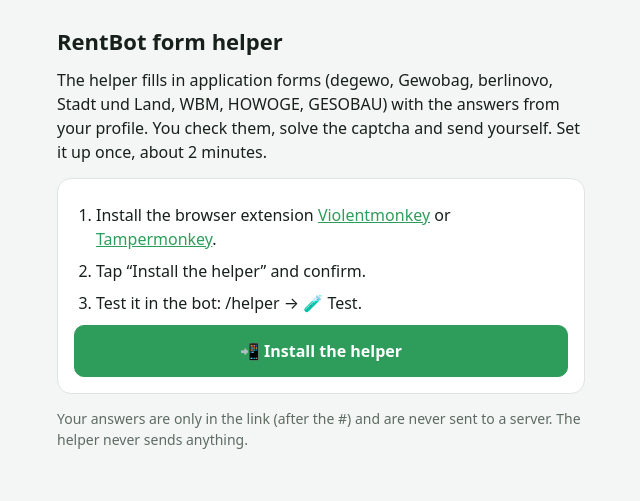
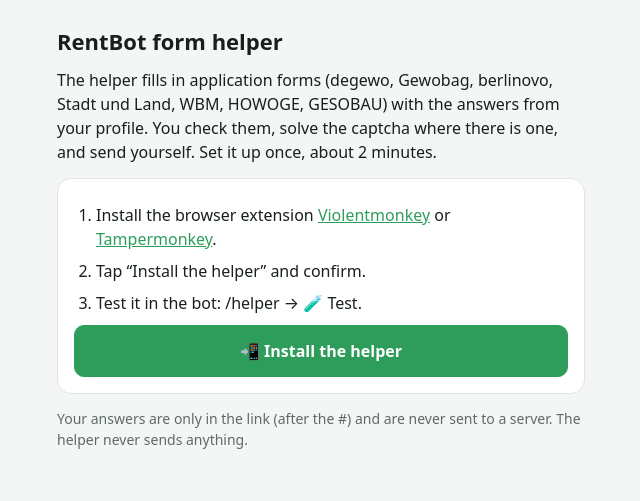
Before and after one commit to RentMeIfYouCanBot/rentmeifyoucan-helper, a plain HTML site: page rentbot-helper.html in a window 1280 px wide. Shown: the whole page, without its empty margins (319-959 px from the left). Drawn offline with Linux system fonts and the light colour scheme.

Commit message:
Helper page: captcha only where there is one

```diff
--- a/rentbot-helper.html
+++ b/rentbot-helper.html
@@ -95,7 +95,7 @@
       testNoText: 'Wenn du ihn schon installiert hast, öffne diese Seite in dem Browser, in dem er installiert ist:',
       checkAgain: 'Nochmal prüfen',
       installTitle: 'RentBot-Formular-Helfer',
-      installIntro: 'Der Helfer füllt Bewerbungsformulare (degewo, Gewobag, berlinovo, Stadt und Land, WBM, HOWOGE, GESOBAU) mit den Antworten aus deinem Profil aus. Du prüfst, löst das Captcha und sendest selbst ab. Einmal einrichten, etwa 2 Minuten.',
+      installIntro: 'Der Helfer füllt Bewerbungsformulare (degewo, Gewobag, berlinovo, Stadt und Land, WBM, HOWOGE, GESOBAU) mit den Antworten aus deinem Profil aus. Du prüfst, löst das Captcha, wo es eins gibt, und sendest selbst ab. Einmal einrichten, etwa 2 Minuten.',
       installed: '✅ Der Helfer ist in diesem Browser installiert.',
       installBtn: '📲 Helfer installieren',
       androidSteps: [
@@ -147,7 +147,7 @@
       testNoText: 'If you already installed it, open this page in the browser where it is installed:',
       checkAgain: 'Check again',
       installTitle: 'RentBot form helper',
-      installIntro: 'The helper fills in application forms (degewo, Gewobag, berlinovo, Stadt und Land, WBM, HOWOGE, GESOBAU) with the answers from your profile. You check them, solve the captcha and send yourself. Set it up once, about 2 minutes.',
+      installIntro: 'The helper fills in application forms (degewo, Gewobag, berlinovo, Stadt und Land, WBM, HOWOGE, GESOBAU) with the answers from your profile. You check them, solve the captcha where there is one, and send yourself. Set it up once, about 2 minutes.',
       installed: '✅ The helper is installed in this browser.',
       installBtn: '📲 Install the helper',
       androidSteps: [
```
